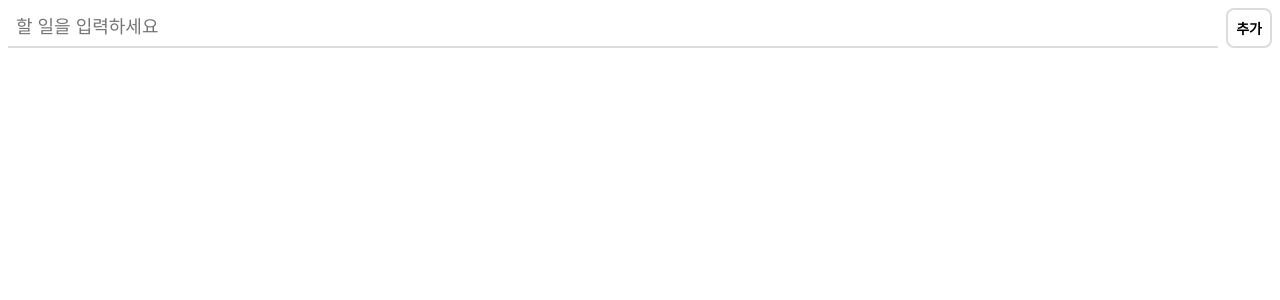
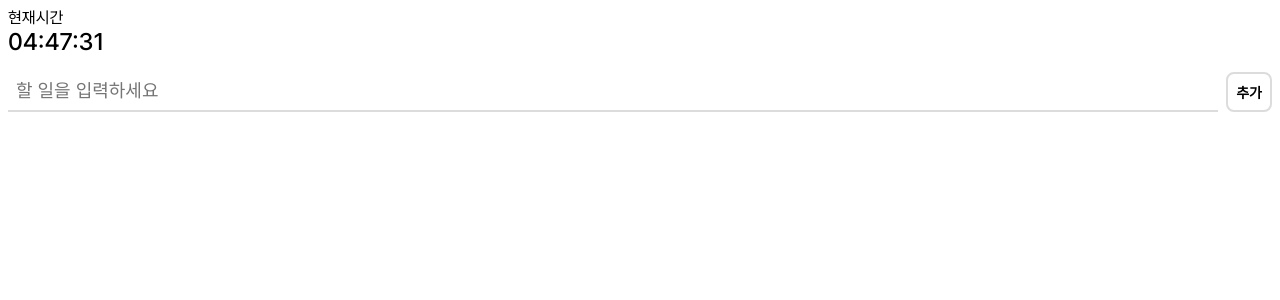
Before and after one commit to quartzs2/todoList, a React (Vite) app: page / in a window 1280 px wide. Shown: the top 300 px of the page. Built offline with nearby package versions, Linux system fonts and the light colour scheme.

Commit message:
feat: Clock 추가

```diff
--- a/src/App.jsx
+++ b/src/App.jsx
@@ -1,8 +1,10 @@
+import Clock from "./components/Clock";
 import TodoList from "./components/TodoList";
 
 function App() {
   return (
     <>
+      <Clock />
       <TodoList />
     </>
   );
--- /dev/null
+++ b/src/components/Clock.jsx
@@ -0,0 +1,37 @@
+import styles from "../styles/Clock.module.css";
+import { useEffect, useState } from "react";
+
+const getTime = () => {
+  const now = new Date();
+  const hour = now.getHours();
+  const hour12 = hour === 0 ? 12 : hour > 12 ? hour - 12 : hour;
+  const minute = now.getMinutes();
+  const second = now.getSeconds();
+
+  const timeString = `${String(hour12).padStart(2, "0")}:${String(minute).padStart(
+    2,
+    "0"
+  )}:${String(second).padStart(2, "0")}`;
+
+  return timeString;
+};
+
+const Clock = () => {
+  const [time, setTime] = useState(() => getTime());
+
+  useEffect(() => {
+    const clockId = setInterval(() => {
+      setTime(getTime());
+    }, 1000);
+
+    return () => clearInterval(clockId);
+  }, []);
+
+  return (
+    <div className={styles.container}>
+      <div className={styles.desc}>현재시간</div>
+      <div className={styles.clock}>{time}</div>
+    </div>
+  );
+};
+export default Clock;
--- /dev/null
+++ b/src/styles/Clock.module.css
@@ -0,0 +1,14 @@
+.container {
+  width: 200px;
+  display: flex;
+  flex-direction: column;
+  justify-content: center;
+  padding: 8px;
+}
+.desc {
+  font-size: 16px;
+}
+.clock {
+  font-size: 24px;
+  font-weight: 500;
+}
```
